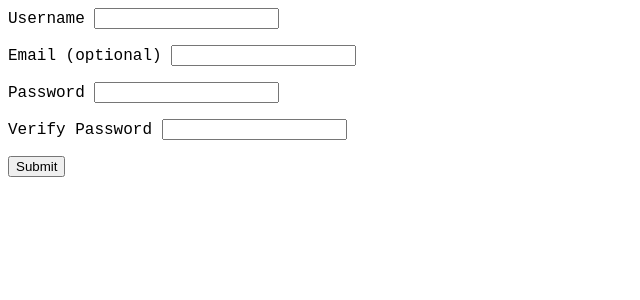
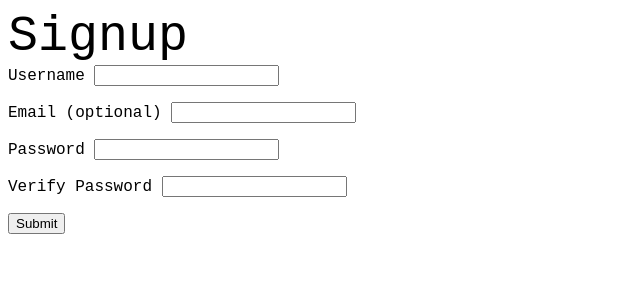
Before and after one commit to djpaquet/user-signup, a Flask app: page / in a window 1280 px wide. Shown: the top 300 px of the page, without its empty margins (0-640 px from the left). Run offline with Flask 2, Linux system fonts and the light colour scheme.

Commit message:
working on it

```diff
--- a/templates/base.html
+++ b/templates/base.html
@@ -2,9 +2,12 @@
 
 <html>
     <head>
-        <link href="style.css" type="text/css" rel="stylesheet">
         <title>Signup</title>
+
+        <link href="style.css" type="text/css" rel="stylesheet" />
+
     </head>
+    <header>Signup</header>
     <body>
 
         {% block content %}
--- a/templates/signup_form.html
+++ b/templates/signup_form.html
@@ -2,13 +2,14 @@
 
 {% block content %}
 
+<div>
 <form method="post" action='/'>
     <label for='username'>Username
         <input type='text' name='username' value="{{username}}" />
     </label>
     <p class="error">{{username_error}}</p>
     <label for='email'>Email (optional)
-        <input type="text" name="email" value="{{email}}" />
+        <input  type="text" name="email" value="{{email}}" />
     </label>
     <p class="error">{{email_error}}</p>
     <label for='password'>Password
@@ -21,5 +22,5 @@
     <p class="error">{{verify_password_error}}</p>
     <input type="submit" name="Submit" />
 </form>
-
+</div>
 {% endblock %}
--- a/style.css
+++ b/templates/style.css
@@ -6,6 +6,10 @@ body { font-family: 'Courier New', Courier, monospace;
 
 }
 
+header {
+    font-size: 50px
+}
+
 input {
     text-align: left
 }
```
